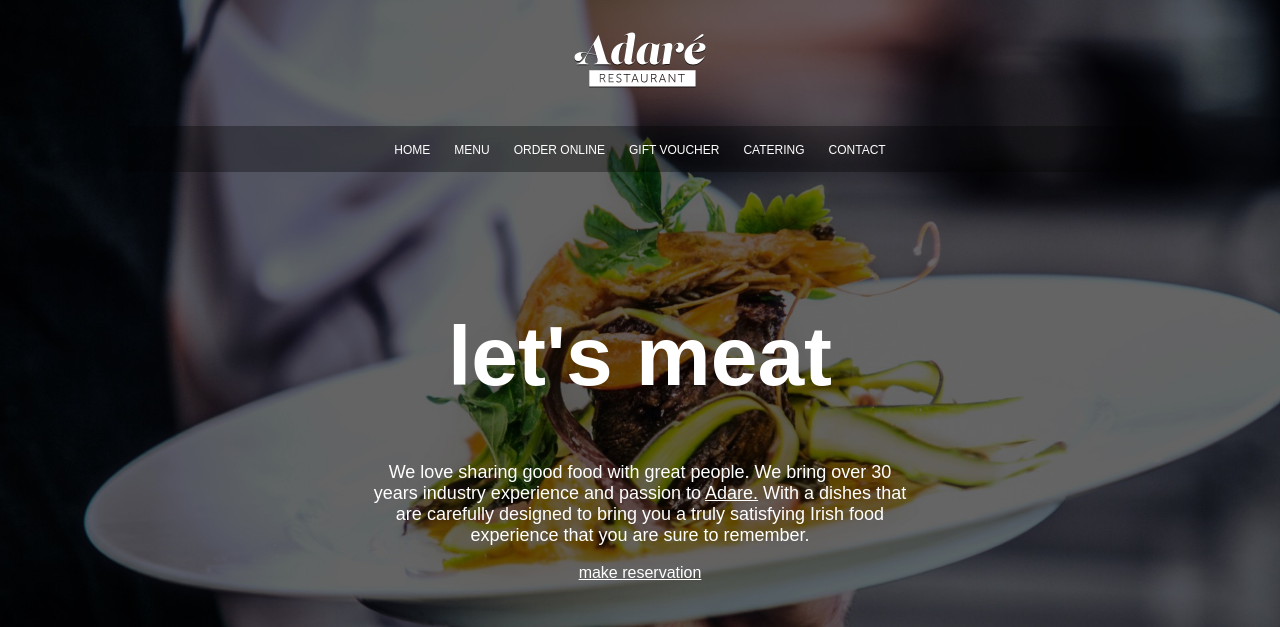
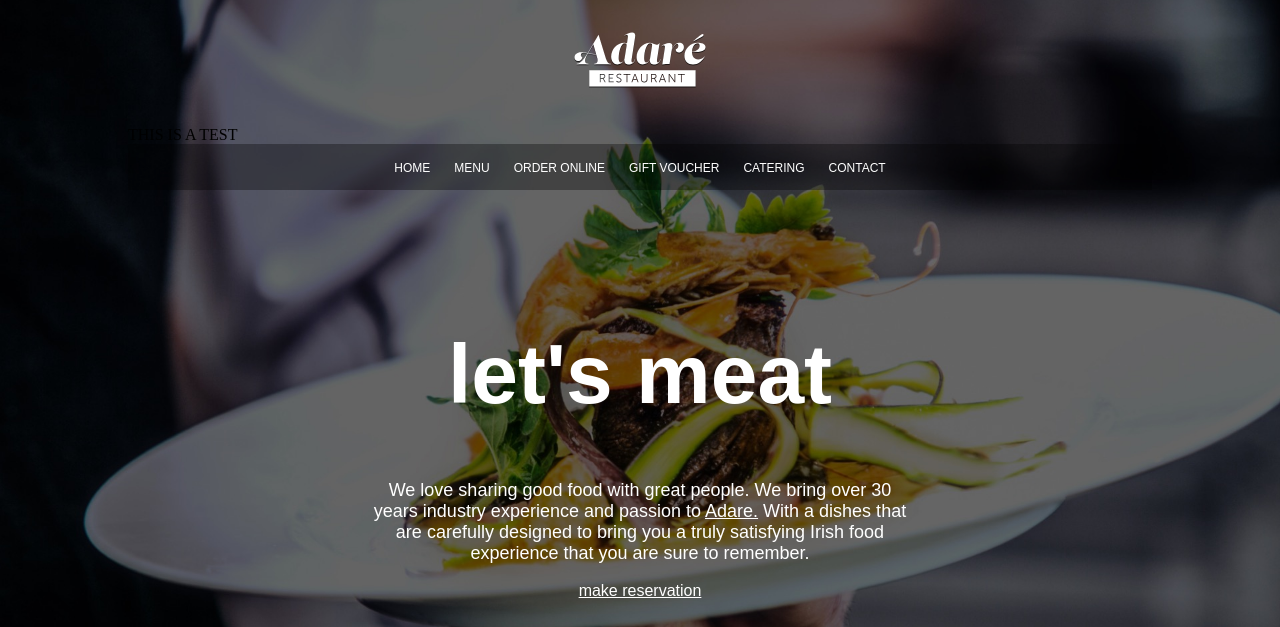
Before and after one commit to davidefusco/adare, a plain HTML site: page index.html in a window 1280 px wide. Shown: the top 627 px of the page. Drawn offline with Linux system fonts and the light colour scheme; a script that the page names is missing.

Commit message:
second commit

```diff
--- a/index.html
+++ b/index.html
@@ -13,6 +13,8 @@
        <header>
            <img src="images/logo-adare-restaurant.png" alt="logo for Adare Restaurant">
        </header>
+
+       <div>THIS IS A TEST</div>
 
        <nav>
         <a href="#">HOME</a>
```
